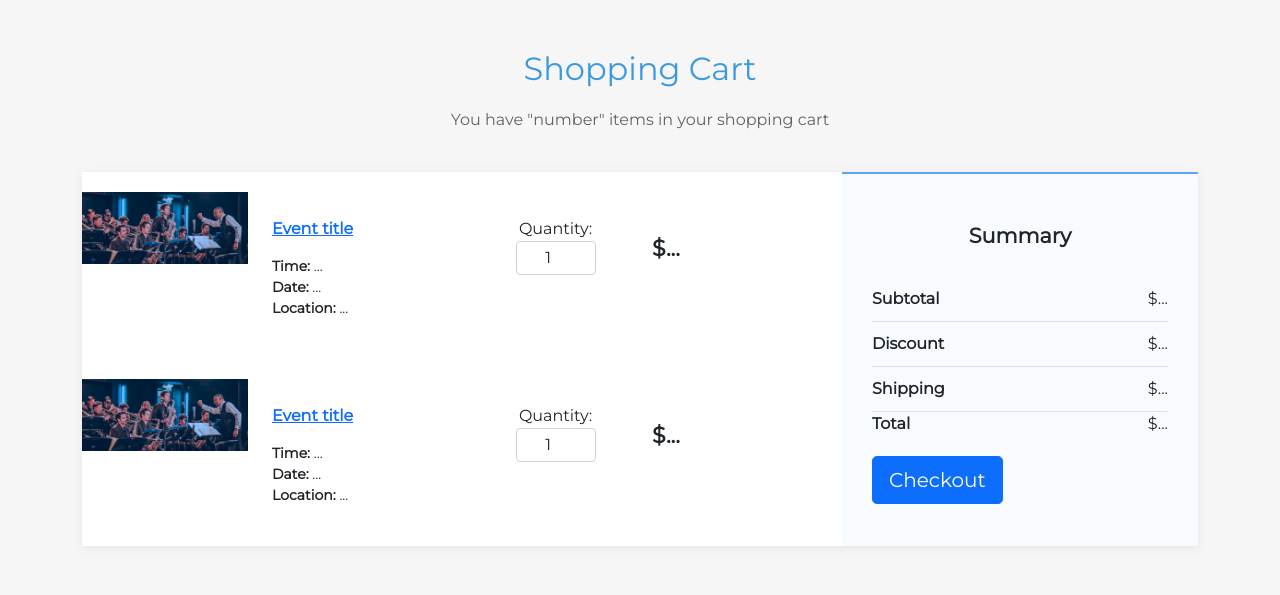
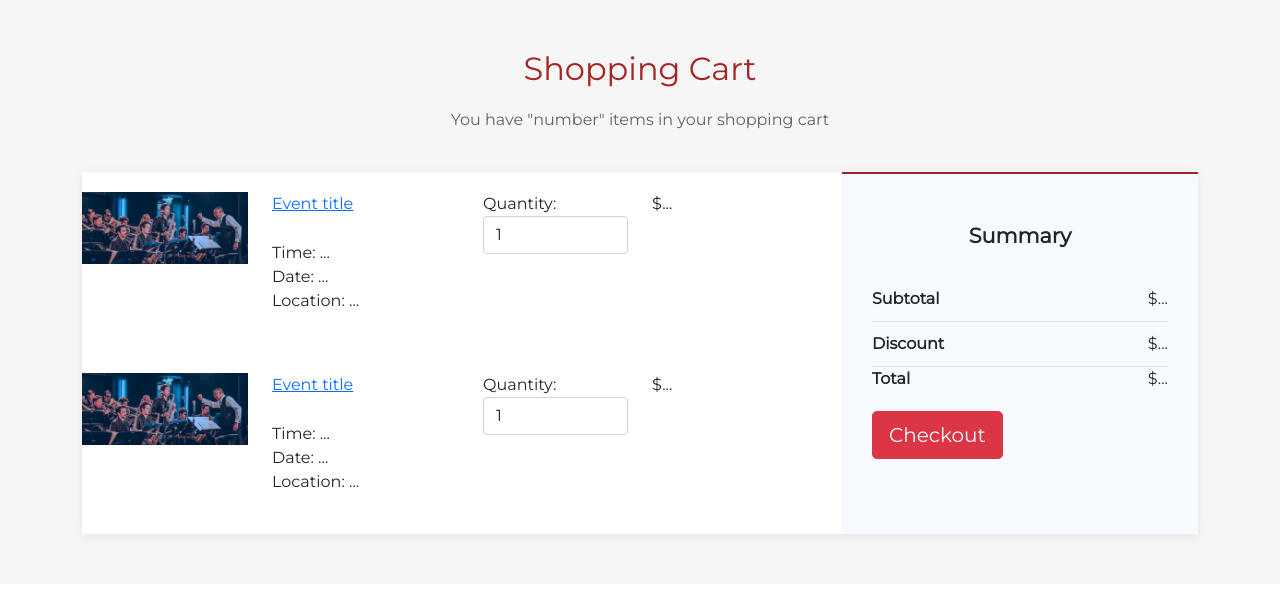
Before and after one commit to YerazAlina/HaarlemFestival, a PHP site: template app/backend/views/cart.php in a window 1280 px wide. Shown: the part 60-655 px from the top of the page. Run offline with PHP 8.4, Linux system fonts and the light colour scheme; the template is opened without the code that fills it, so the values that code supplies are empty; some libraries are stand-ins or nearby versions.

Commit message:
changes :/

```diff
--- a/app/backend/service/jazzService.php
+++ b/app/backend/service/jazzService.php
@@ -19,4 +19,10 @@ class jazzService{
     }
 
 
+    public function findById($id){
+        return $this->jazzrepository->findById($id);
+    }
+
+
+
 }
--- a/app/backend/views/cart.php
+++ b/app/backend/views/cart.php
@@ -21,12 +21,20 @@
 		        <div class="block-heading">
 		          <h2>Shopping Cart</h2>
 		          <p>You have "number" items in your shopping cart</p>
+
+				  <?php
+
+				  foreach($tickets as $t){ ?>
+					  <p class="card-subtitle"> <?php echo $t->artistname?></p>
+				  <?php
+				    }
+				  ?>
 		        </div>
 		        <div class="content">
 	 				<div class="row">
 	 					<div class="col-md-12 col-lg-8">
-	 						<div class="items">
-				 				<div class="product">
+	 						<div class="cart-items">
+				 				<div class="event">
 				 					<div class="row">
 					 					<div class="col-md-3">
 					 						<img class="img-fluid mx-auto d-block image" src="../img/jazz/backgrounds/haarlem-jazz-background.png">
@@ -34,19 +42,19 @@
 					 					<div class="col-md-8">
 					 						<div class="info">
 						 						<div class="row">
-							 						<div class="col-md-5 product-name">
-							 							<div class="product-name">
+							 						<div class="col-md-5 event-name">
+							 							<div class="event-name">
 								 							<a href="#">Event title</a>
-								 							<div class="product-info">
+								 							<div class="event-info">
 									 							<div>Time: <span class="value">...</span></div>
 									 							<div>Date: <span class="value">...</span></div>
 									 							<div>Location: <span class="value">...</span></div>
 									 						</div>
 									 					</div>
 							 						</div>
-							 						<div class="col-md-4 quantity">
-							 							<label for="quantity">Quantity:</label>
-							 							<input id="quantity" type="number" value ="1" class="form-control quantity-input">
+							 						<div class="col-md-4 cart-quantity">
+							 							<label for="cart-quantity">Quantity:</label>
+							 							<input id="cart-quantity" type="number" value ="1" class="form-control cart-quantity-input">
 							 						</div>
 							 						<div class="col-md-3 price">
 							 							<span>$...</span>
@@ -56,7 +64,7 @@
 					 					</div>
 					 				</div>
 				 				</div>
-				 				<div class="product">
+				 				<div class="event">
 				 					<div class="row">
 					 					<div class="col-md-3">
 					 						<img class="img-fluid mx-auto d-block image" src="../img/jazz/backgrounds/haarlem-jazz-background.png">
@@ -64,19 +72,19 @@
 					 					<div class="col-md-8">
 					 						<div class="info">
 						 						<div class="row">
-							 						<div class="col-md-5 product-name">
-							 							<div class="product-name">
+							 						<div class="col-md-5 event-name">
+							 							<div class="event-name">
 								 							<a href="#">Event title</a>
-								 							<div class="product-info">
+								 							<div class="event-info">
 									 							<div>Time: <span class="value">...</span></div>
 									 							<div>Date: <span class="value">...</span></div>
 									 							<div>Location: <span class="value">...</span></div>
 									 						</div>
 									 					</div>
 							 						</div>
-							 						<div class="col-md-4 quantity">
-							 							<label for="quantity">Quantity:</label>
-							 							<input id="quantity" type="number" value ="1" class="form-control quantity-input">
+							 						<div class="col-md-4 cart-quantity">
+							 							<label for="cart-quantity">Quantity:</label>
+							 							<input id="cart-quantity" type="number" value ="1" class="form-control cart-quantity-input">
 							 						</div>
 							 						<div class="col-md-3 price">
 							 							<span>$...</span>
@@ -90,13 +98,12 @@
 				 			</div>
 			 			</div>
 			 			<div class="col-md-12 col-lg-4">
-			 				<div class="summary">
+			 				<div class="cart-summary">
 			 					<h3>Summary</h3>
 			 					<div class="summary-item"><span class="text">Subtotal</span><span class="price">$...</span></div>
 			 					<div class="summary-item"><span class="text">Discount</span><span class="price">$...</span></div>
-			 					<div class="summary-item"><span class="text">Shipping</span><span class="price">$...</span></div>
 			 					<div class="summary-item"><span class="text">Total</span><span class="price">$...</span></div>
-			 					<button type="button" class="btn btn-primary btn-lg btn-block">Checkout</button>
+			 					<button type="button" class="btn btn-danger btn-lg btn-block">Checkout</button>
 				 			</div>
 			 			</div>
 		 			</div>
--- a/app/backend/views/jazzevents.php
+++ b/app/backend/views/jazzevents.php
@@ -177,7 +177,9 @@ include_once ('include/navbar.php')
                     <button type="submit" class="btn btn-outline-danger btn-sm"><svg xmlns="http://www.w3.org/2000/svg" width="16" height="16" fill="currentColor" class="bi bi-heart" viewBox="0 0 16 16">
                             <path d="m8 2.748-.717-.737C5.6.281 2.514.878 1.4 3.053c-.523 1.023-.641 2.5.314 4.385.92 1.815 2.834 3.989 6.286 6.357 3.452-2.368 5.365-4.542 6.286-6.357.955-1.886.838-3.362.314-4.385C13.486.878 10.4.28 8.717 2.01L8 2.748zM8 15C-7.333 4.868 3.279-3.04 7.824 1.143c.06.055.119.112.176.171a3.12 3.12 0 0 1 .176-.17C12.72-3.042 23.333 4.867 8 15z"/>
                         </svg></button>
-                    <button type="submit" class="btn btn-outline-success btn-sm">Add to cart</button>
+                    <form method="post">
+                    <button type="submit" id="addTicket" name="addTicket" value="<?php echo $e->id ?>" formaction="jazzevents" class="btn btn-outline-success btn-sm">Add to cart</button>
+                    </form>
                 </div>
             </div>
         </div>
--- a/app/public/style/cart.css
+++ b/app/public/style/cart.css
@@ -33,56 +33,56 @@
 .shopping-cart .block-heading h2,
 .shopping-cart .block-heading h3 {
 	margin-bottom:1.2rem;
-	color: #3b99e0;
+	color: #A42323;
 }
 
-.shopping-cart .items{
+.shopping-cart .cart-items{
 	margin: auto;
 }
 
-.shopping-cart .items .product{
+.shopping-cart .cart-items .event{
 	margin-bottom: 20px;
 	padding-top: 20px;
 	padding-bottom: 20px;
 }
 
-.shopping-cart .items .product .info{
+.shopping-cart .cart-cart-items .event .event-info{
 	padding-top: 0px;
 	text-align: center;
 }
 
-.shopping-cart .items .product .info .product-name{
+.shopping-cart .cart-items .event .event-info .event-name{
 	font-weight: 600;
 }
 
-.shopping-cart .items .product .info .product-name .product-info{
+.shopping-cart .cart-items .event .event-info .event-name .event-event-info{
 	font-size: 14px;
 	margin-top: 15px;
 }
 
-.shopping-cart .items .product .info .product-name .product-info .value{
+.shopping-cart .cart-items .event .event-info .event-name .event-event-info .value{
 	font-weight: 400;
 }
 
-.shopping-cart .items .product .info .quantity .quantity-input{
+.shopping-cart .cart-items .event .event-info .cart-quantity .cart-quantity-input{
     margin: auto;
     width: 80px;
 }
 
-.shopping-cart .items .product .info .price{
+.shopping-cart .cart-items .event .event-info .price{
 	margin-top: 15px;
     font-weight: bold;
     font-size: 20px;
  }
 
-.shopping-cart .summary{
-	border-top: 2px solid #5ea4f3;
+.shopping-cart .cart-summary{
+	border-top: 2px solid #A42323;
     background-color: #f7fbff;
     height: 100%;
     padding: 30px;
 }
 
-.shopping-cart .summary h3{
+.shopping-cart .cart-summary h3{
 	text-align: center;
 	font-size: 1.3em;
 	font-weight: 600;
@@ -90,42 +90,42 @@
 	padding-bottom: 20px;
 }
 
-.shopping-cart .summary .summary-item:not(:last-of-type){
+.shopping-cart .cart-summary .summary-item:not(:last-of-type){
 	padding-bottom: 10px;
 	padding-top: 10px;
 	border-bottom: 1px solid rgba(0, 0, 0, 0.1);
 }
 
-.shopping-cart .summary .text{
+.shopping-cart .cart-summary .text{
 	font-size: 1em;
 	font-weight: 600;
 }
 
-.shopping-cart .summary .price{
+.shopping-cart .cart-summary .price{
 	font-size: 1em;
 	float: right;
 }
 
-.shopping-cart .summary button{
+.shopping-cart .cart-summary button{
 	margin-top: 20px;
 }
 
 @media (min-width: 768px) {
-	.shopping-cart .items .product .info {
+	.shopping-cart .cart-items .event .event-info {
 		padding-top: 25px;
 		text-align: left;
 	}
 
-	.shopping-cart .items .product .info .price {
+	.shopping-cart .cart-items .event .event-info .price {
 		font-weight: bold;
 		font-size: 22px;
 		top: 17px;
 	}
 
-	.shopping-cart .items .product .info .quantity {
+	.shopping-cart .cart-items .event .event-event-info .cart-quantity {
 		text-align: center;
 	}
-	.shopping-cart .items .product .info .quantity .quantity-input {
+	.shopping-cart .cart-items .event .event-info .cart-quantity .cart-quantity-input {
 		padding: 4px 10px;
 		text-align: center;
 	}
```
Also changed, not shown: app/SwitchRouter.php (+7 -2 lines), app/backend/controller/cartController.php (+61 -4 lines), app/backend/repository/jazzRepository.php (+12 -1 lines).
